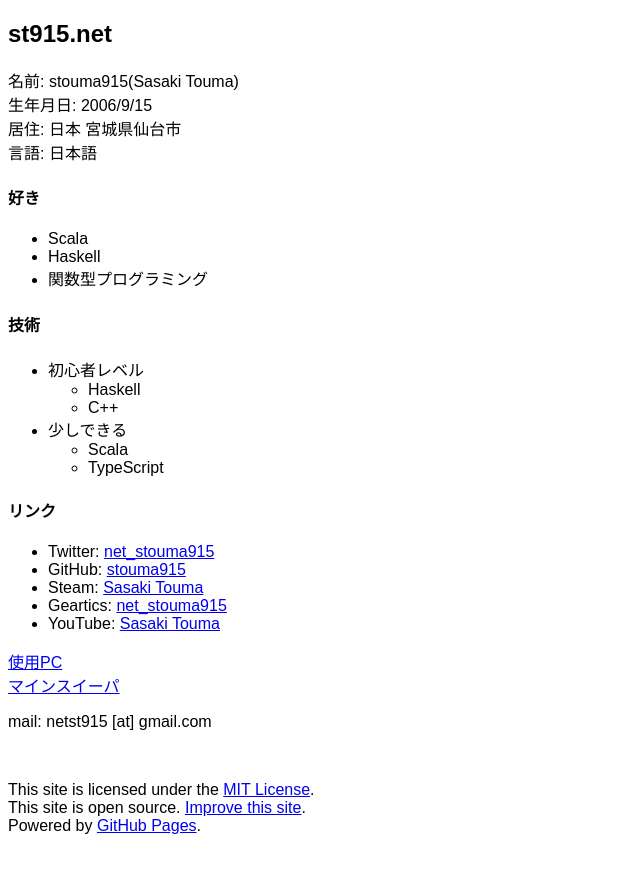
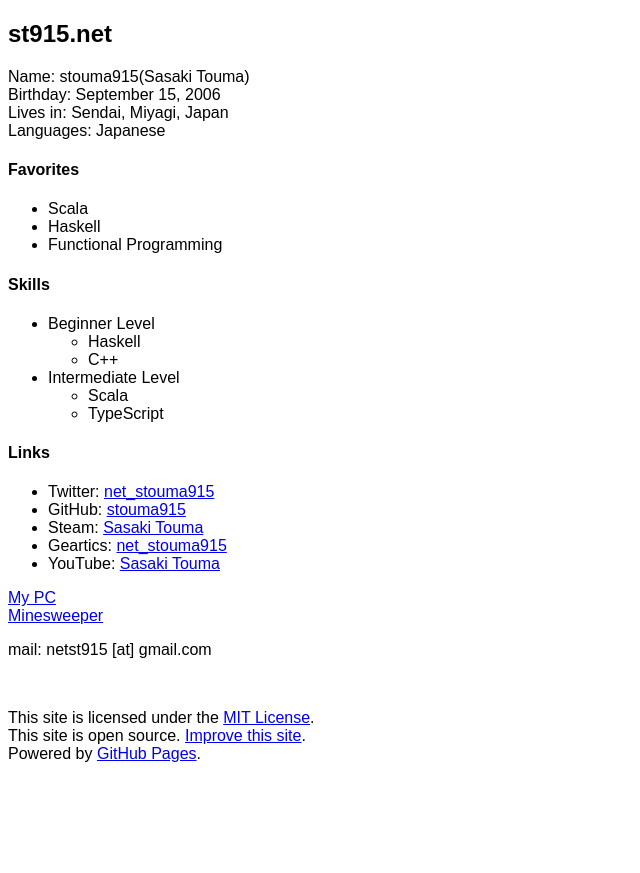
Before and after one commit to t-sasaki915/t-sasaki-net, a Jekyll site: the page built from docs/index.md, in a window 1280 px wide. Shown: the top 873 px of the page, without its empty margins (0-640 px from the left). Built offline with Jekyll 4.4.1, drawn with Linux system fonts in a browser that asks for light colours; Markdown is read by kramdown in place of the engine named in the settings.

Commit message:
Update index.md

```diff
--- a/docs/index.md
+++ b/docs/index.md
@@ -1,37 +1,35 @@
 ---
 layout: default
 title: Top
-lang: ja
-en_page: /en/
 ---
 
 ## st915.net
 
-名前: stouma915(Sasaki Touma)<br>
-生年月日: 2006/9/15<br>
-居住: 日本 宮城県仙台市<br>
-言語: 日本語
-#### 好き
+Name: stouma915(Sasaki Touma)<br>
+Birthday: September 15, 2006<br>
+Lives in: Sendai, Miyagi, Japan<br>
+Languages: Japanese
+#### Favorites
 - Scala
 - Haskell
-- 関数型プログラミング
+- Functional Programming
 
-#### 技術
-- 初心者レベル
+#### Skills
+- Beginner Level
   - Haskell
   - C++
-- 少しできる
+- Intermediate Level
   - Scala
   - TypeScript
 
-#### リンク
+#### Links
 * Twitter: [net_stouma915](https://twitter.com/net_stouma915)
 * GitHub: [stouma915](https://github.com/stouma915)
 * Steam: [Sasaki Touma](https://steamcommunity.com/profiles/76561199242758778)
 * Geartics: [net_stouma915](https://www.geartics.com/net_stouma915)
 * YouTube: [Sasaki Touma](https://www.youtube.com/channel/UCJmPPeZmL-OC03-zSb2Dcwg)
 
-[使用PC](/pcs)<br>
-[マインスイーパ](https://stouma915.github.io/minesweeper/)
+[My PC](/pcs/en/)<br>
+[Minesweeper](https://stouma915.github.io/minesweeper/)
 
 mail: netst915 \[at] gmail.com
```
